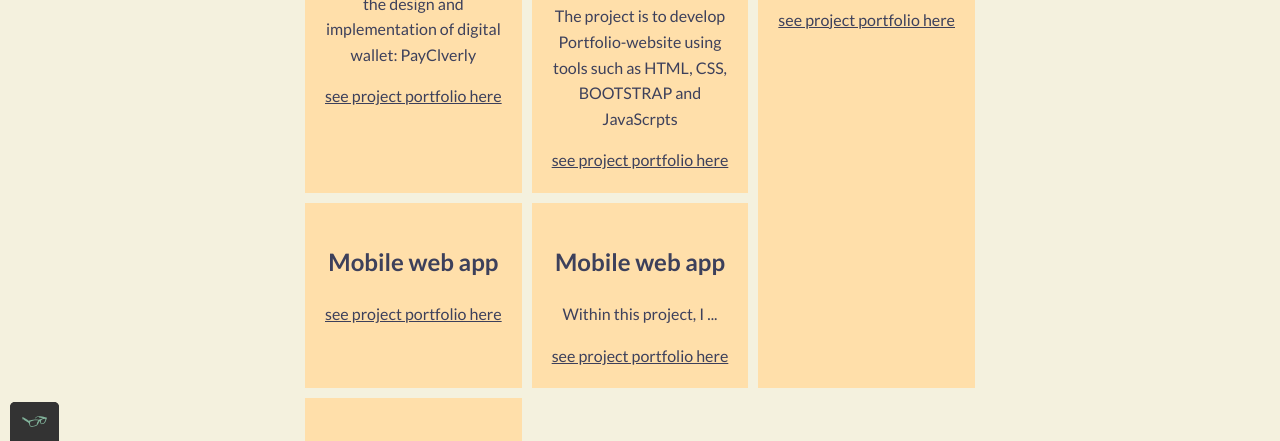
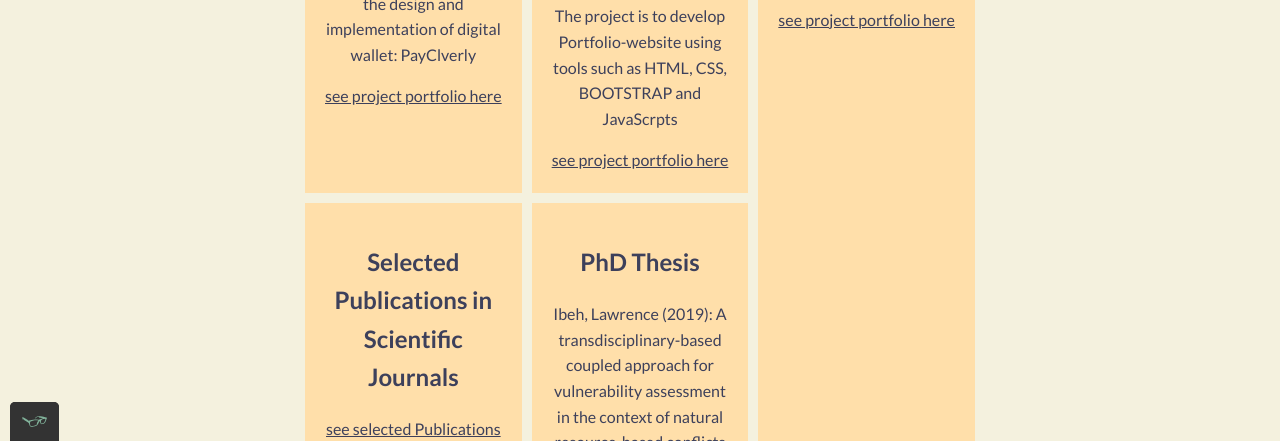
Before and after one commit to NextParadym/portfolio-website, a plain HTML site: page work.html in a window 1280 px wide. Shown: the part 359-800 px from the top of the page. Drawn offline with nearby package versions, Linux system fonts and the light colour scheme.

Commit message:
Updated work page

```diff
--- a/work.html
+++ b/work.html
@@ -63,21 +63,21 @@
     </div>
     </div>
     <div class="grid__item">
-      <h2>Mobile web app</h2>
+      <h2>Selected Publications in Scientific Journals</h2>
       <p>
         <div class="link">
-        <a href="https://www.behance.net/lawrenceibeh"> see project portfolio here  </a>
+        <a href="https://scholar.google.com/citations?hl=en&user=tCjdlqkAAAAJ"> see selected Publications</a>
       </div>
 
     </div>
 
     <div class="grid__item">
-      <h2>Mobile web app</h2>
+      <h2>PhD Thesis</h2>
       <p>
-        Within this project, I ...
+        Ibeh, Lawrence (2019): A transdisciplinary-based coupled approach for vulnerability assessment in the context of natural resource-based conflicts using remote sensing, spatial statistics and fuzzy logic adapted models
       </p>
       <div class="link">
-      <a href="https://www.behance.net/lawrenceibeh"> see project portfolio here  </a>
+      <a href="https://edoc.ub.uni-muenchen.de/view/autoren/Ibeh=3ALawrence=3A=3A.html"> see published thesis </a>
     </div>
 
     </div>
```
